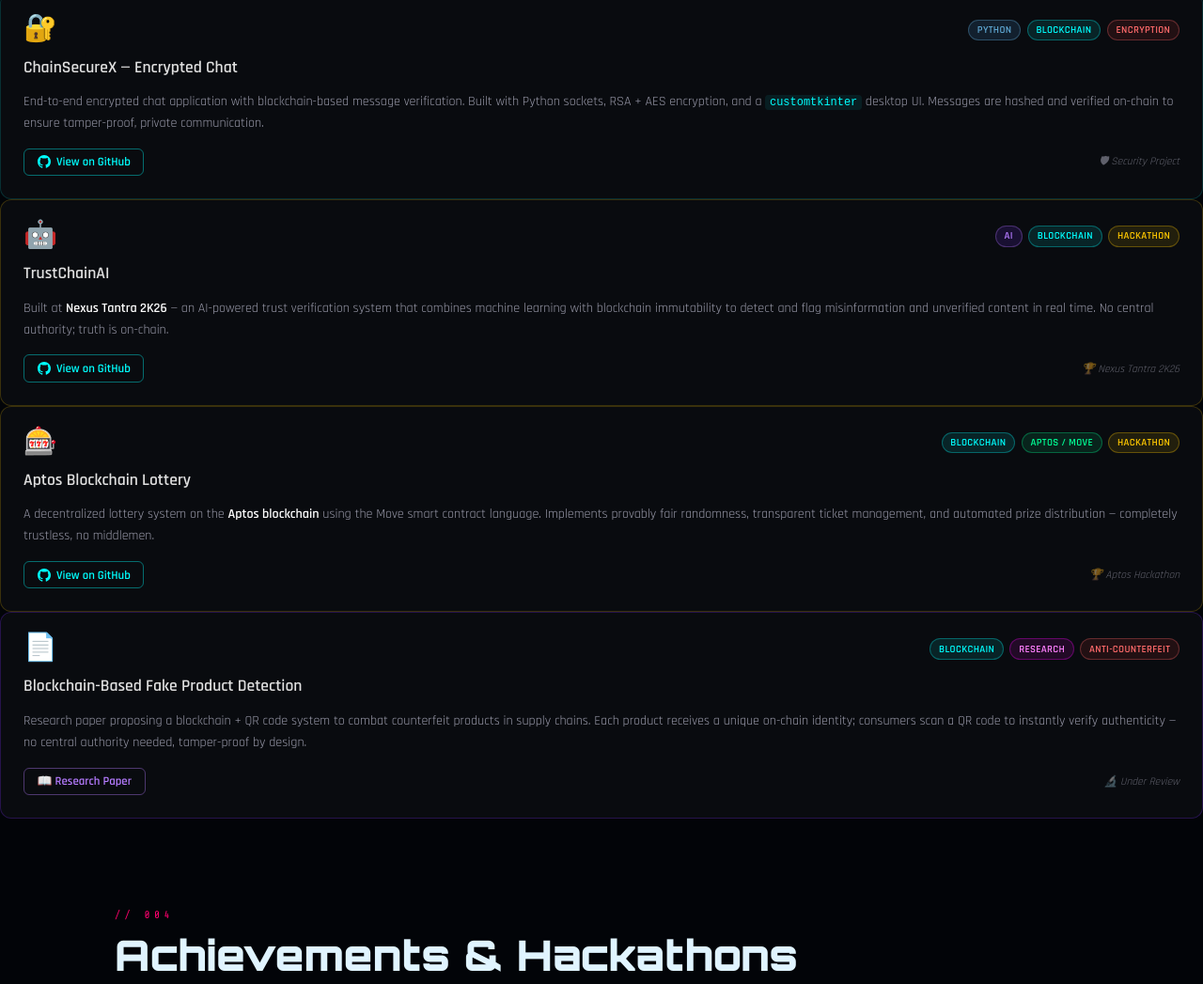
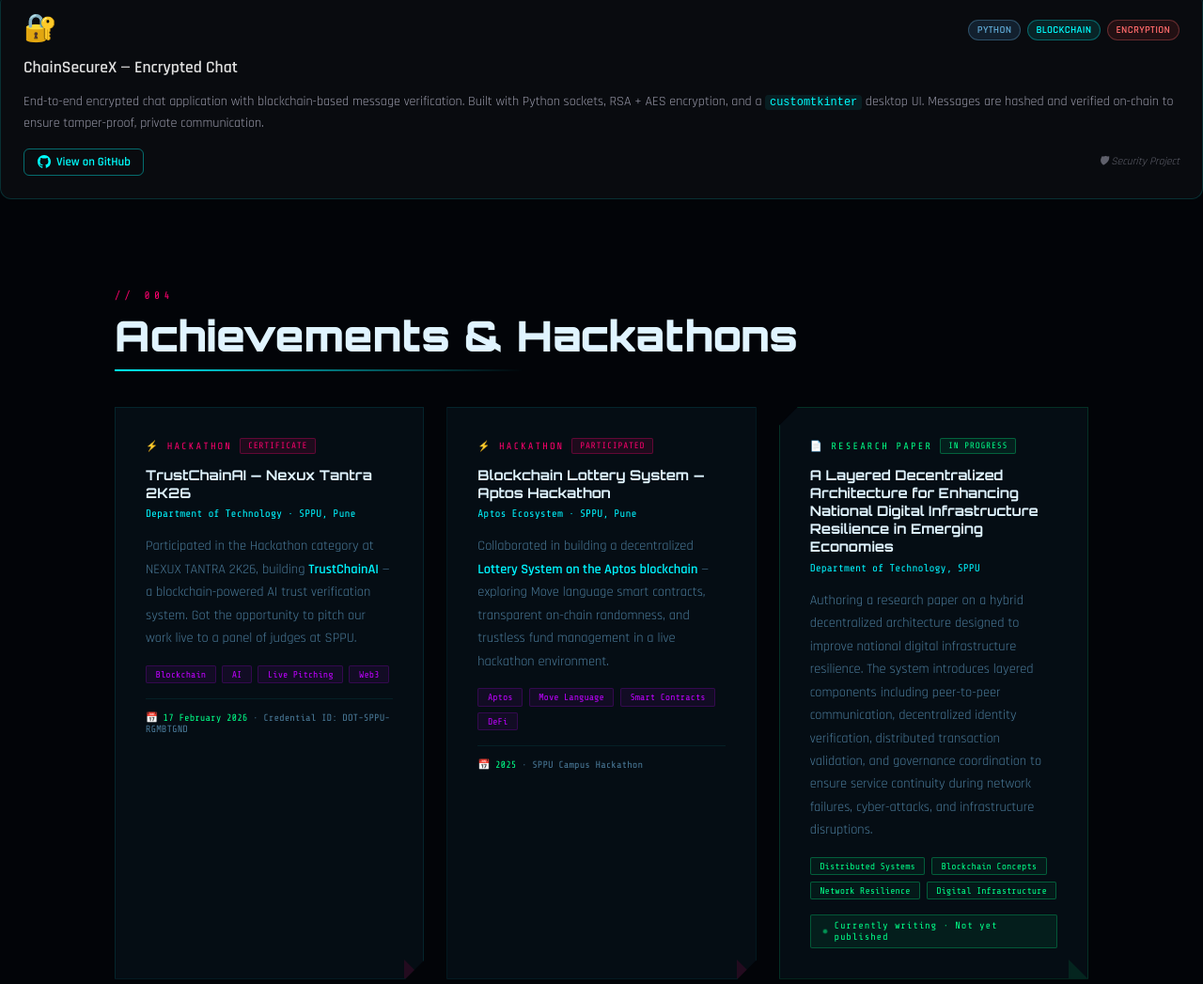
Before and after one commit to sadiyamulani03/Portfolio, a plain HTML site: page index.html in a window 1280 px wide. Shown: the part 3922-4969 px from the top of the page at 94% size. Drawn offline with nearby package versions, Linux system fonts and the light colour scheme.

Commit message:
Update index.html

```diff
--- a/index.html
+++ b/index.html
@@ -721,83 +721,6 @@
   </div>
 </div>
 
-<!-- ── CARD 9: TrustChainAI ── -->
-<div class="project-card project-card--hackathon">
-  <div class="project-header">
-    <div class="project-icon">🤖</div>
-    <div class="project-tags">
-      <span class="tag tag-ai">AI</span>
-      <span class="tag tag-blockchain">Blockchain</span>
-      <span class="tag tag-hackathon">Hackathon</span>
-    </div>
-  </div>
-  <h3 class="project-title">TrustChainAI</h3>
-  <p class="project-desc">
-    Built at <strong>Nexus Tantra 2K26</strong> — an AI-powered trust verification
-    system that combines machine learning with blockchain immutability to detect
-    and flag misinformation and unverified content in real time. No central
-    authority; truth is on-chain.
-  </p>
-  <div class="project-footer">
-    <a href="https://github.com/sadiyamulani03/TrustChainAI" target="_blank" class="btn-project">
-      <svg width="14" height="14" viewBox="0 0 24 24" fill="currentColor"><path d="M12 0C5.37 0 0 5.37 0 12c0 5.31 3.435 9.795 8.205 11.385.6.105.825-.255.825-.57 0-.285-.015-1.23-.015-2.235-3.015.555-3.795-.735-4.035-1.41-.135-.345-.72-1.41-1.23-1.695-.42-.225-1.02-.78-.015-.795.945-.015 1.62.87 1.845 1.23 1.08 1.815 2.805 1.305 3.495.99.105-.78.42-1.305.765-1.605-2.67-.3-5.46-1.335-5.46-5.925 0-1.305.465-2.385 1.23-3.225-.12-.3-.54-1.53.12-3.18 0 0 1.005-.315 3.3 1.23.96-.27 1.98-.405 3-.405s2.04.135 3 .405c2.295-1.56 3.3-1.23 3.3-1.23.66 1.65.24 2.88.12 3.18.765.84 1.23 1.905 1.23 3.225 0 4.605-2.805 5.625-5.475 5.925.435.375.81 1.095.81 2.22 0 1.605-.015 2.895-.015 3.3 0 .315.225.69.825.57A12.02 12.02 0 0 0 24 12c0-6.63-5.37-12-12-12z"/></svg>
-      View on GitHub
-    </a>
-    <span class="project-type">🏆 Nexus Tantra 2K26</span>
-  </div>
-</div>
-
-<!-- ── CARD 10: Aptos Blockchain Lottery ── -->
-<div class="project-card project-card--hackathon">
-  <div class="project-header">
-    <div class="project-icon">🎰</div>
-    <div class="project-tags">
-      <span class="tag tag-blockchain">Blockchain</span>
-      <span class="tag tag-aptos">Aptos / Move</span>
-      <span class="tag tag-hackathon">Hackathon</span>
-    </div>
-  </div>
-  <h3 class="project-title">Aptos Blockchain Lottery</h3>
-  <p class="project-desc">
-    A decentralized lottery system on the <strong>Aptos blockchain</strong> using
-    the Move smart contract language. Implements provably fair randomness,
-    transparent ticket management, and automated prize distribution — completely
-    trustless, no middlemen.
-  </p>
-  <div class="project-footer">
-    <a href="https://github.com/sadiyamulani03/Aptos-Lottery" target="_blank" class="btn-project">
-      <svg width="14" height="14" viewBox="0 0 24 24" fill="currentColor"><path d="M12 0C5.37 0 0 5.37 0 12c0 5.31 3.435 9.795 8.205 11.385.6.105.825-.255.825-.57 0-.285-.015-1.23-.015-2.235-3.015.555-3.795-.735-4.035-1.41-.135-.345-.72-1.41-1.23-1.695-.42-.225-1.02-.78-.015-.795.945-.015 1.62.87 1.845 1.23 1.08 1.815 2.805 1.305 3.495.99.105-.78.42-1.305.765-1.605-2.67-.3-5.46-1.335-5.46-5.925 0-1.305.465-2.385 1.23-3.225-.12-.3-.54-1.53.12-3.18 0 0 1.005-.315 3.3 1.23.96-.27 1.98-.405 3-.405s2.04.135 3 .405c2.295-1.56 3.3-1.23 3.3-1.23.66 1.65.24 2.88.12 3.18.765.84 1.23 1.905 1.23 3.225 0 4.605-2.805 5.625-5.475 5.925.435.375.81 1.095.81 2.22 0 1.605-.015 2.895-.015 3.3 0 .315.225.69.825.57A12.02 12.02 0 0 0 24 12c0-6.63-5.37-12-12-12z"/></svg>
-      View on GitHub
-    </a>
-    <span class="project-type">🏆 Aptos Hackathon</span>
-  </div>
-</div>
-
-<!-- ── CARD 11: Research Paper ── -->
-<div class="project-card project-card--research">
-  <div class="project-header">
-    <div class="project-icon">📄</div>
-    <div class="project-tags">
-      <span class="tag tag-blockchain">Blockchain</span>
-      <span class="tag tag-research">Research</span>
-      <span class="tag tag-security">Anti-Counterfeit</span>
-    </div>
-  </div>
-  <h3 class="project-title">Blockchain-Based Fake Product Detection</h3>
-  <p class="project-desc">
-    Research paper proposing a blockchain + QR code system to combat counterfeit
-    products in supply chains. Each product receives a unique on-chain identity;
-    consumers scan a QR code to instantly verify authenticity — no central
-    authority needed, tamper-proof by design.
-  </p>
-  <div class="project-footer">
-    <a href="#" class="btn-project btn-project--research">
-      📖 Research Paper
-    </a>
-    <span class="project-type">🔬 Under Review</span>
-  </div>
-</div>
-
 <!-- ACHIEVEMENTS -->
 <section id="achievements">
   <div class="section-wrapper">
```
